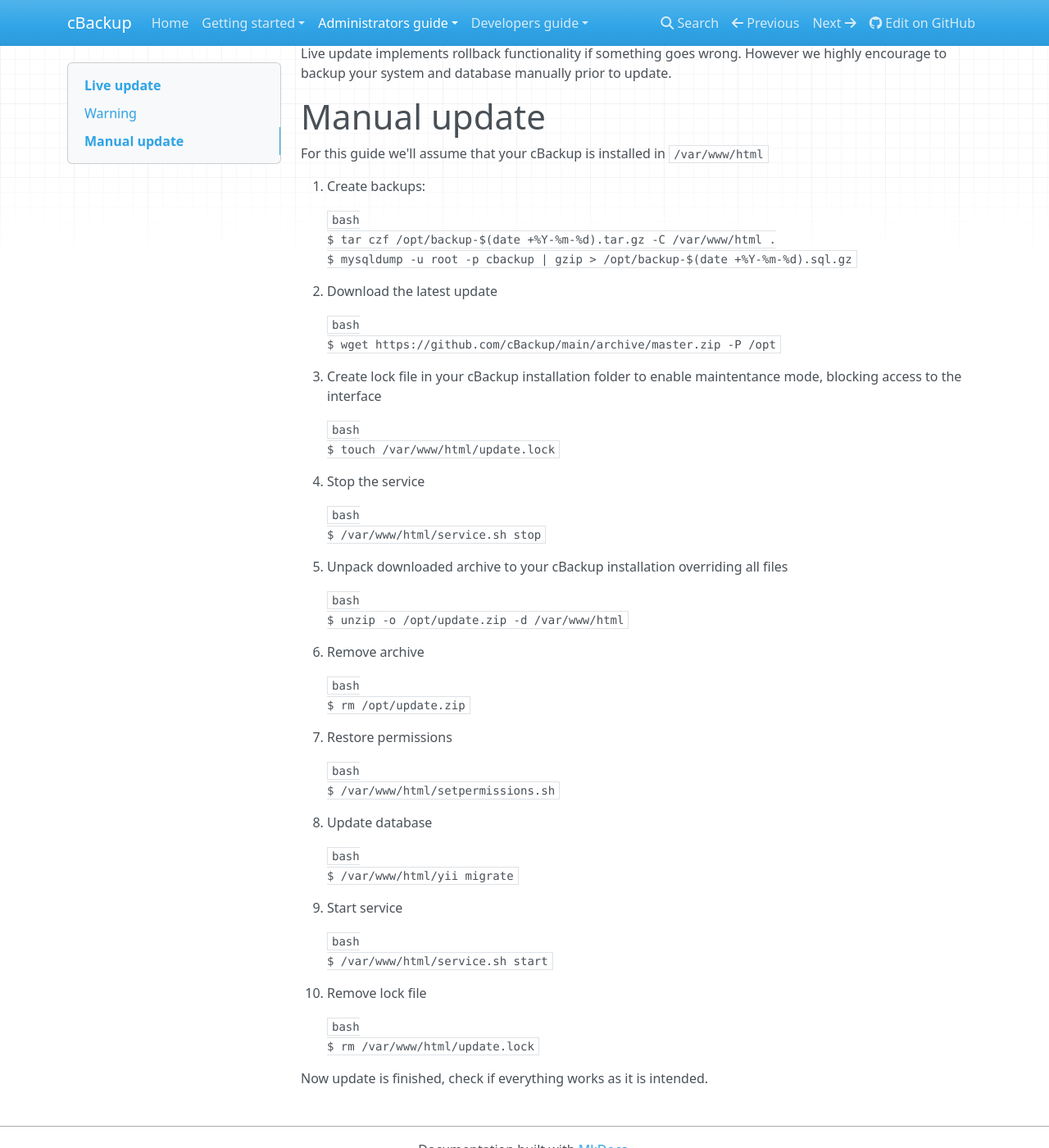
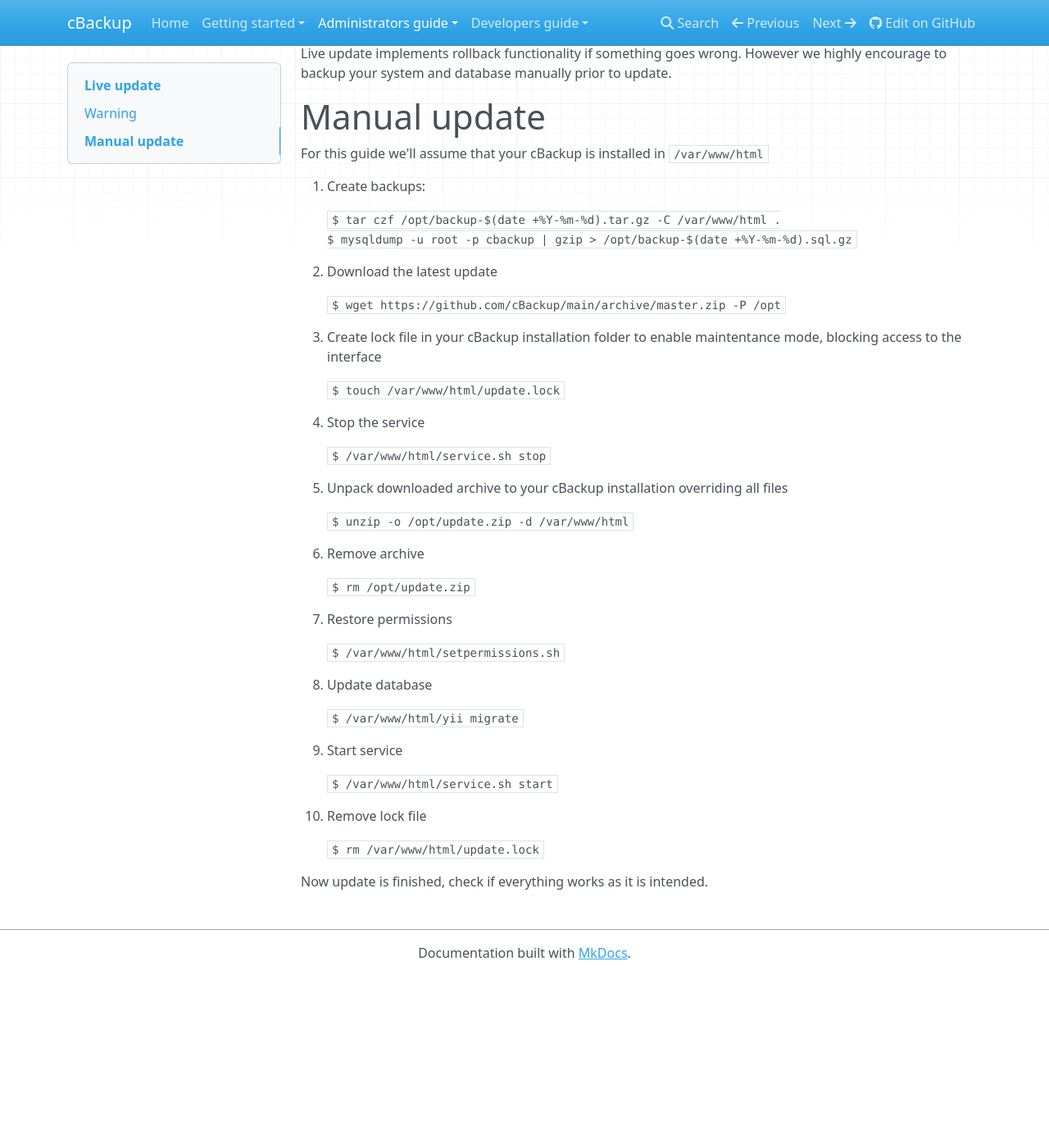
Before and after one commit to cBackup/main, an MkDocs documentation site: the page built from docs/administrators-guide/update.md, in a window 1280 px wide and 1400 px high, scrolled down 320 px. Shown: the whole window at 82% size. Built offline with MkDocs 1.6.1, drawn with Linux system fonts in a browser that asks for light colours; nearby versions of some CDN libraries; old or Windows-style settings are respelled for this version of MkDocs; after the commit the page ends 1510 px from its top, so only the background shows below that.

Commit message:
No bash on readthedocs?

````diff
--- a/docs/administrators-guide/update.md
+++ b/docs/administrators-guide/update.md
@@ -15,62 +15,62 @@ For this guide we'll assume that your cBackup is installed in `/var/www/html`
 
 1. Create backups:
 
-    ```bash
+    ```
     $ tar czf /opt/backup-$(date +%Y-%m-%d).tar.gz -C /var/www/html .
     $ mysqldump -u root -p cbackup | gzip > /opt/backup-$(date +%Y-%m-%d).sql.gz
     ```
 
 2. Download the latest update
 
-    ```bash
+    ```
     $ wget https://github.com/cBackup/main/archive/master.zip -P /opt
     ```
 
 3. Create lock file in your cBackup installation folder to enable maintentance mode, blocking access to the interface
 
-    ```bash
+    ```
     $ touch /var/www/html/update.lock
     ```
 
 4. Stop the service
 
-    ```bash
+    ```
     $ /var/www/html/service.sh stop
     ```
 
 5. Unpack downloaded archive to your cBackup installation overriding all files
 
-    ```bash
+    ```
     $ unzip -o /opt/update.zip -d /var/www/html
     ```
 
 6. Remove archive
 
-    ```bash
+    ```
     $ rm /opt/update.zip
     ```
 
 7. Restore permissions
 
-    ```bash
+    ```
     $ /var/www/html/setpermissions.sh
     ```
 
 8. Update database
 
-    ```bash
+    ```
     $ /var/www/html/yii migrate
     ```
 
 9. Start service
 
-    ```bash
+    ```
     $ /var/www/html/service.sh start
     ```
 
 10. Remove lock file
 
-    ```bash
+    ```
     $ rm /var/www/html/update.lock
     ```
 
````
